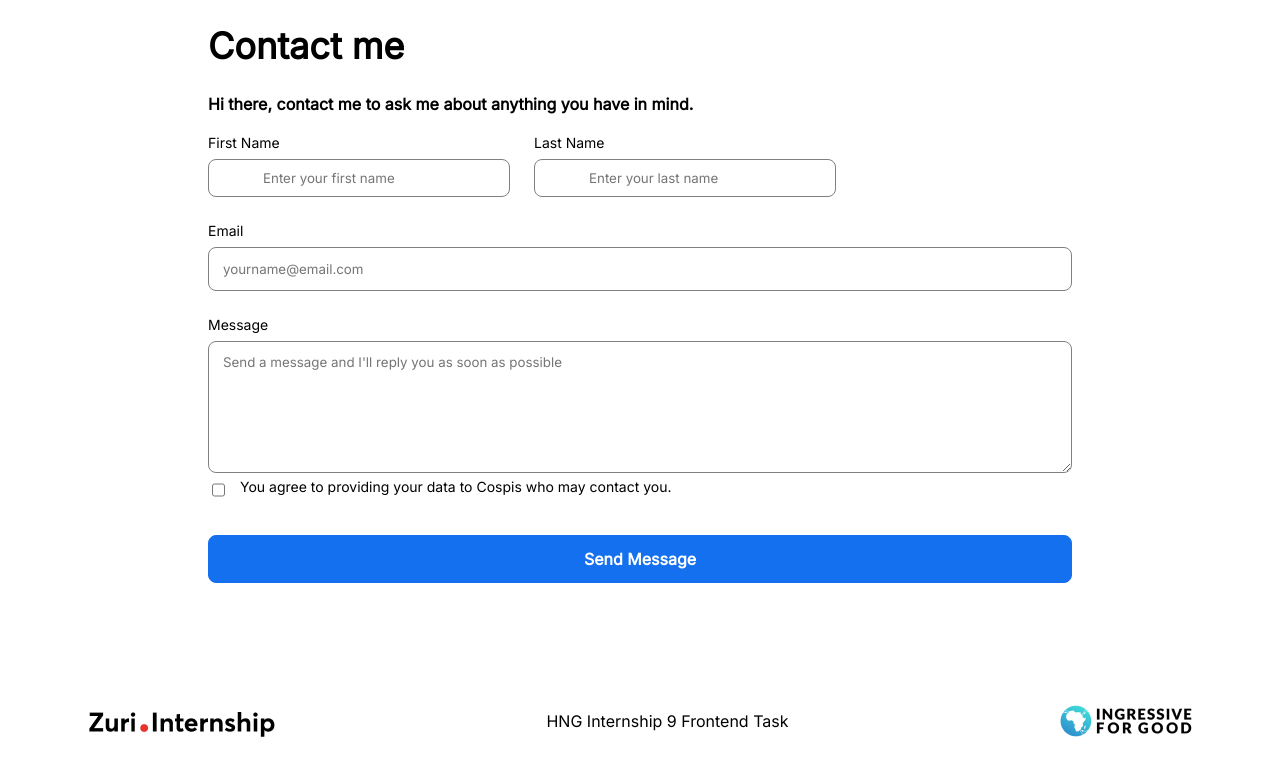
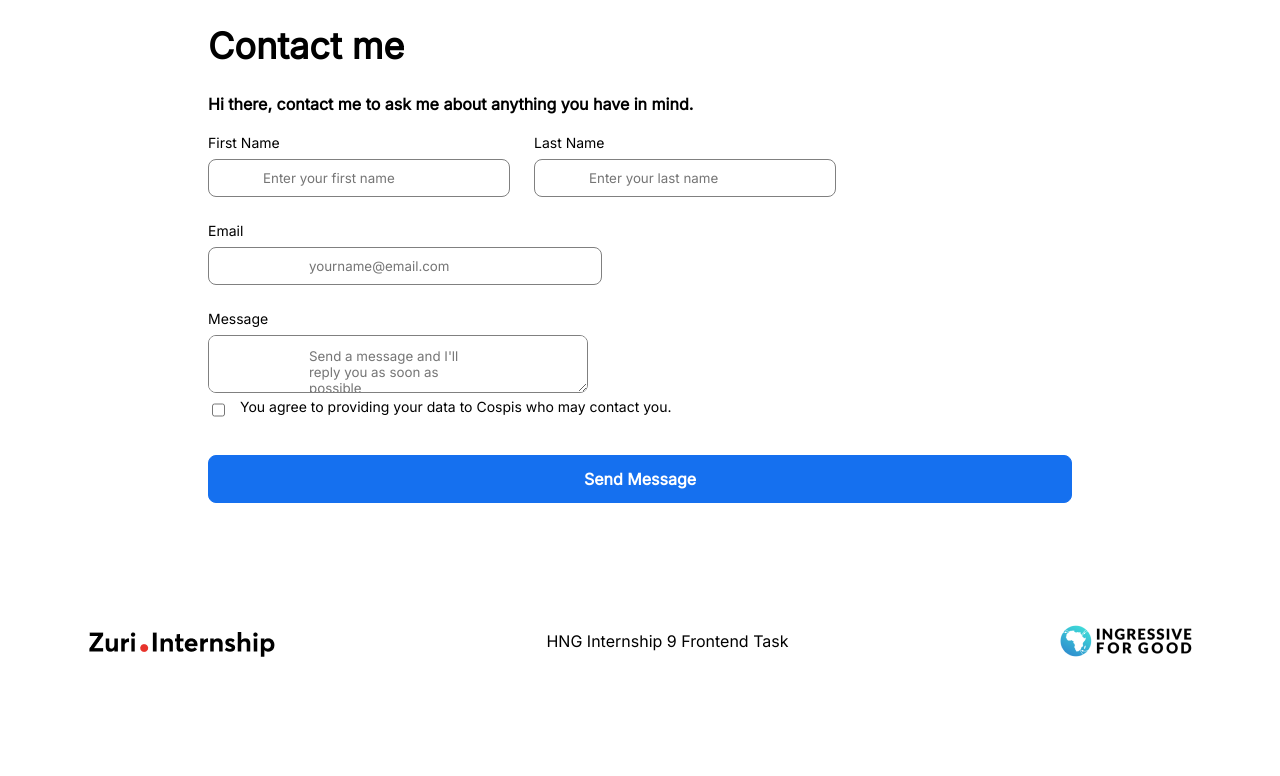
Before and after one commit to Cospis/Front-End-Stage-1-Task, a React (Create React App) app: page /contact in a window 1280 px wide. Shown: the top 776 px of the page. Built offline with nearby package versions, Linux system fonts and the light colour scheme.

Commit message:
Update index.css

```diff
--- a/src/index.css
+++ b/src/index.css
@@ -185,19 +185,15 @@ line-height: 44px;
 }
 #email{
   border-radius: 8px;
-  height: 44px;
   margin-bottom: 24px;
-  width: 100%;
   box-sizing: border-box;
-  padding: 10px 14px;
+  padding: 10px 100px;
   border: grey 1px solid;
 }
 #message{
   border-radius: 8px;
-  padding: 12px 14px;
-  width: 100%;
+  padding: 12px 100px;
   box-sizing: border-box;
-  height: 132px;
   border: grey 1px solid;
 }
 .submit{
```
